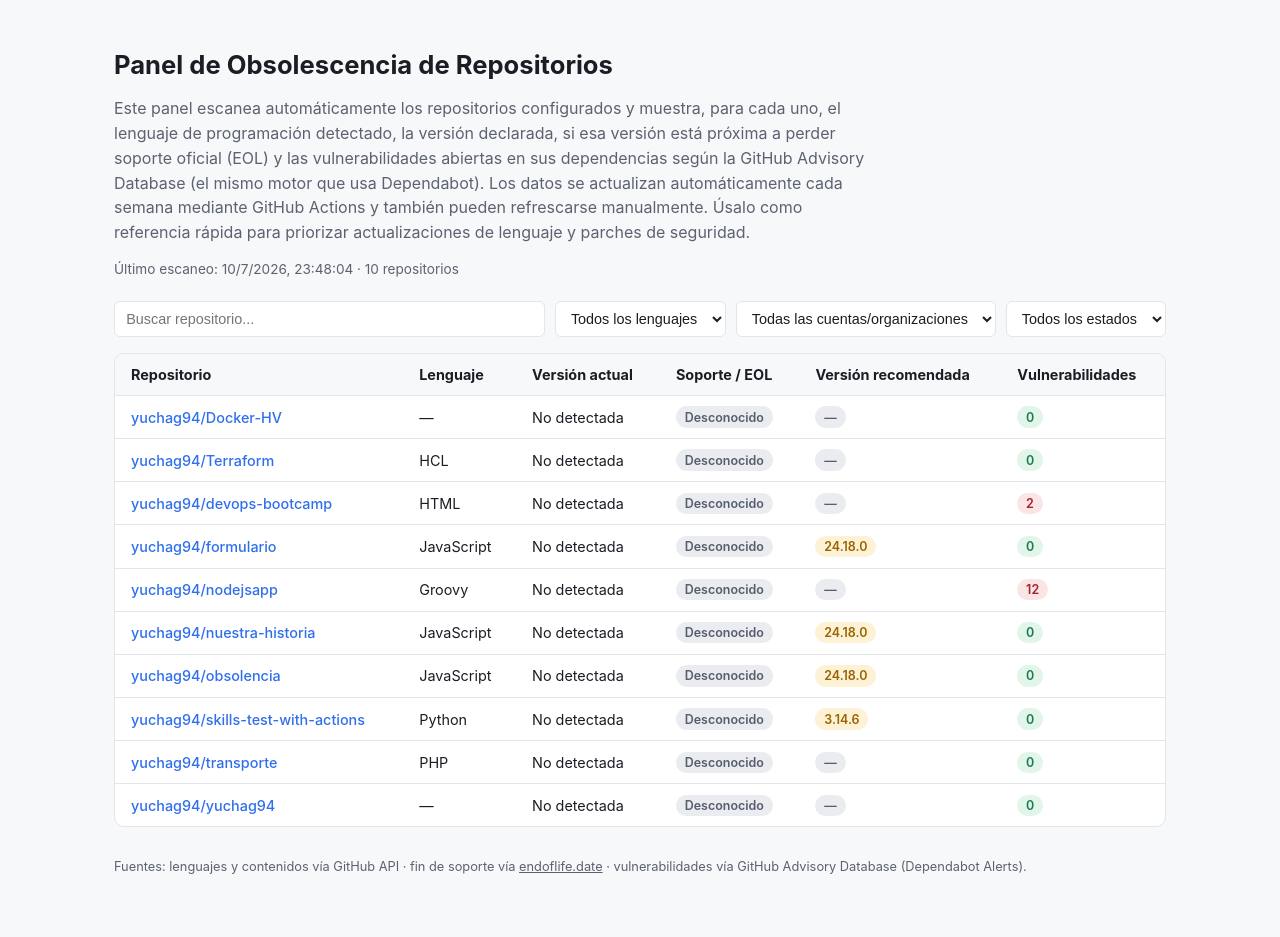
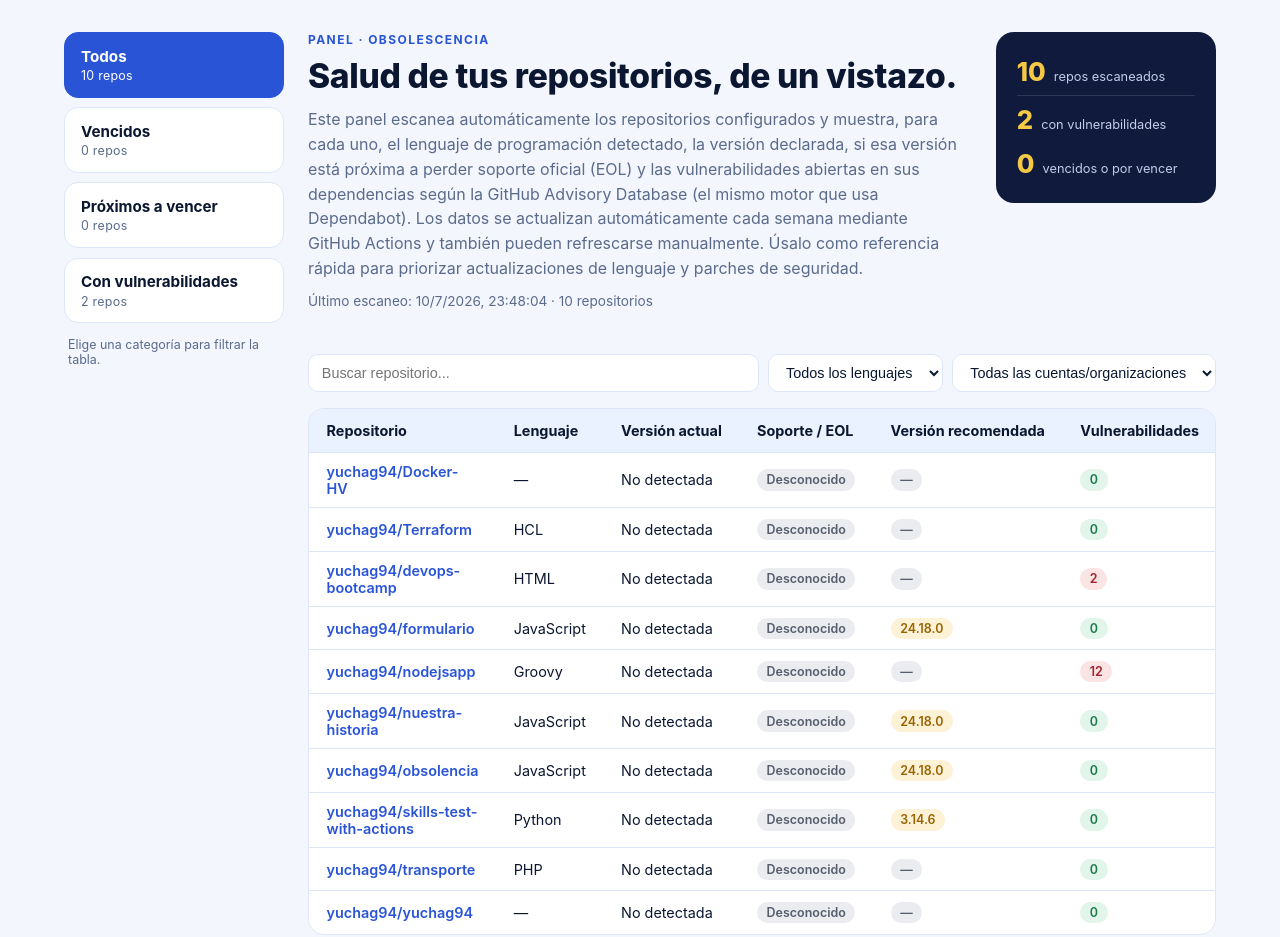
Before and after one commit to yuchag94/obsolencia, a plain HTML site: page docs/index.html in a window 1280 px wide. Shown: the top 937 px of the page. Drawn offline with Linux system fonts and the light colour scheme.

Commit message:
feat: rediseño del panel con sidebar de filtros y paleta azul
Reemplaza el selector de estado por pills laterales (Todos/Vencidos/
Próximos a vencer/Con vulnerabilidades) con conteos en vivo, agrega
tarjeta de estadísticas, tipografía bold y paleta azul/blanco.

Co-Authored-By: Claude Sonnet 5 <noreply@anthropic.com>

```diff
--- a/docs/app.js
+++ b/docs/app.js
@@ -8,6 +8,11 @@ const STATUS_LABELS = {
 let allRepos = [];
 let sortKey = "fullName";
 let sortDir = 1;
+let activeFilter = "";
+
+function hasOpenVulns(repo) {
+  return Boolean(repo.vulnerabilities?.available && repo.vulnerabilities.total > 0);
+}
 
 async function init() {
   const res = await fetch("data/report.json", { cache: "no-store" });
@@ -21,11 +26,20 @@ async function init() {
 
   populateFilter("language-filter", [...new Set(allRepos.map((r) => r.language).filter(Boolean))]);
   populateFilter("owner-filter", [...new Set(allRepos.map((r) => r.owner))]);
+  populateSidebarCounts();
+  populateStatCard();
 
   document.getElementById("search").addEventListener("input", render);
   document.getElementById("language-filter").addEventListener("change", render);
   document.getElementById("owner-filter").addEventListener("change", render);
-  document.getElementById("status-filter").addEventListener("change", render);
+
+  document.querySelectorAll(".pill-tab").forEach((tab) => {
+    tab.addEventListener("click", () => {
+      activeFilter = tab.dataset.filter;
+      document.querySelectorAll(".pill-tab").forEach((t) => t.classList.toggle("active", t === tab));
+      render();
+    });
+  });
 
   document.querySelectorAll("th[data-sort]").forEach((th) => {
     th.addEventListener("click", () => {
@@ -40,6 +54,27 @@ async function init() {
   });
 
   render();
+}
+
+function populateSidebarCounts() {
+  const counts = {
+    all: allRepos.length,
+    eol: allRepos.filter((r) => r.eol?.status === "eol").length,
+    "near-eol": allRepos.filter((r) => r.eol?.status === "near-eol").length,
+    "has-vulns": allRepos.filter(hasOpenVulns).length,
+  };
+  for (const [key, count] of Object.entries(counts)) {
+    const el = document.querySelector(`[data-count="${key}"]`);
+    if (el) el.textContent = `${count} repo${count === 1 ? "" : "s"}`;
+  }
+}
+
+function populateStatCard() {
+  document.getElementById("stat-total").textContent = allRepos.length;
+  document.getElementById("stat-vulns").textContent = allRepos.filter(hasOpenVulns).length;
+  document.getElementById("stat-eol").textContent = allRepos.filter(
+    (r) => r.eol?.status === "eol" || r.eol?.status === "near-eol"
+  ).length;
 }
 
 function populateFilter(id, values) {
@@ -63,13 +98,13 @@ function render() {
   const search = document.getElementById("search").value.trim().toLowerCase();
   const language = document.getElementById("language-filter").value;
   const owner = document.getElementById("owner-filter").value;
-  const status = document.getElementById("status-filter").value;
 
   const filtered = allRepos.filter((repo) => {
     if (search && !repo.fullName.toLowerCase().includes(search)) return false;
     if (language && repo.language !== language) return false;
     if (owner && repo.owner !== owner) return false;
-    if (status && (repo.eol?.status ?? "unknown") !== status) return false;
+    if (activeFilter === "has-vulns" && !hasOpenVulns(repo)) return false;
+    if ((activeFilter === "eol" || activeFilter === "near-eol") && repo.eol?.status !== activeFilter) return false;
     return true;
   });
 
--- a/docs/index.html
+++ b/docs/index.html
@@ -7,8 +7,32 @@
 <link rel="stylesheet" href="styles.css" />
 </head>
 <body>
+  <div class="layout">
+    <aside class="sidebar" aria-label="Filtros rápidos">
+      <button class="pill-tab active" data-filter="" type="button">
+        <span class="pill-label">Todos</span>
+        <span class="pill-caption" data-count="all">0 repos</span>
+      </button>
+      <button class="pill-tab" data-filter="eol" type="button">
+        <span class="pill-label">Vencidos</span>
+        <span class="pill-caption" data-count="eol">0 repos</span>
+      </button>
+      <button class="pill-tab" data-filter="near-eol" type="button">
+        <span class="pill-label">Próximos a vencer</span>
+        <span class="pill-caption" data-count="near-eol">0 repos</span>
+      </button>
+      <button class="pill-tab" data-filter="has-vulns" type="button">
+        <span class="pill-label">Con vulnerabilidades</span>
+        <span class="pill-caption" data-count="has-vulns">0 repos</span>
+      </button>
+      <p class="sidebar-hint">Elige una categoría para filtrar la tabla.</p>
+    </aside>
+
+    <main class="content">
       <header class="page-header">
-    <h1>Panel de Obsolescencia de Repositorios</h1>
+        <div class="page-header-text">
+          <p class="eyebrow">Panel · Obsolescencia</p>
+          <h1>Salud de tus repositorios, de un vistazo.</h1>
           <p class="description">
             Este panel escanea automáticamente los repositorios configurados y muestra,
             para cada uno, el lenguaje de programación detectado, la versión declarada,
@@ -20,6 +44,22 @@
             actualizaciones de lenguaje y parches de seguridad.
           </p>
           <p class="meta" id="generated-at">Cargando...</p>
+        </div>
+        <div class="stat-card">
+          <div class="stat-row">
+            <span class="stat-value" id="stat-total">0</span>
+            <span class="stat-label">repos escaneados</span>
+          </div>
+          <hr />
+          <div class="stat-row">
+            <span class="stat-value" id="stat-vulns">0</span>
+            <span class="stat-label">con vulnerabilidades</span>
+          </div>
+          <div class="stat-row">
+            <span class="stat-value" id="stat-eol">0</span>
+            <span class="stat-label">vencidos o por vencer</span>
+          </div>
+        </div>
       </header>
 
       <section class="controls">
@@ -29,13 +69,6 @@
         </select>
         <select id="owner-filter" aria-label="Filtrar por cuenta u organización">
           <option value="">Todas las cuentas/organizaciones</option>
-    </select>
-    <select id="status-filter" aria-label="Filtrar por estado de soporte">
-      <option value="">Todos los estados</option>
-      <option value="eol">Vencido</option>
-      <option value="near-eol">Próximo a vencer</option>
-      <option value="supported">Vigente</option>
-      <option value="unknown">Desconocido</option>
         </select>
       </section>
 
@@ -66,6 +99,8 @@
           vulnerabilidades vía GitHub Advisory Database (Dependabot Alerts).
         </p>
       </footer>
+    </main>
+  </div>
 
   <script src="app.js"></script>
 </body>
--- a/docs/styles.css
+++ b/docs/styles.css
@@ -1,10 +1,13 @@
 :root {
-  --bg: #f7f8fa;
+  --bg: #f3f6fd;
   --surface: #ffffff;
-  --text: #1a1d23;
-  --text-muted: #5b6270;
-  --border: #e2e5ea;
-  --accent: #2f6fed;
+  --text: #0b1730;
+  --text-muted: #5b6b8c;
+  --border: #dde5f9;
+  --accent: #2954d6;
+  --accent-strong: #1c3fae;
+  --accent-soft: #eaf1ff;
+  --accent-dark: #101a3d;
 
   --status-eol-bg: #fbe4e4;
   --status-eol-text: #a4232e;
@@ -18,12 +21,15 @@
 
 @media (prefers-color-scheme: dark) {
   :root {
-    --bg: #14161a;
-    --surface: #1c1f26;
-    --text: #eef0f4;
-    --text-muted: #9aa1ae;
-    --border: #2c313b;
-    --accent: #6d9bff;
+    --bg: #0a0f22;
+    --surface: #121a35;
+    --text: #eef1fb;
+    --text-muted: #93a0c2;
+    --border: #223061;
+    --accent: #6a92ff;
+    --accent-strong: #89aaff;
+    --accent-soft: #182451;
+    --accent-dark: #060a1a;
 
     --status-eol-bg: #3a1c20;
     --status-eol-text: #f2a4ab;
@@ -42,43 +48,177 @@
 
 body {
   margin: 0;
-  padding: 2rem 1.5rem 3rem;
   background: var(--bg);
   color: var(--text);
   font-family: -apple-system, BlinkMacSystemFont, "Segoe UI", Roboto, sans-serif;
-  max-width: 1100px;
+}
+
+.layout {
+  display: flex;
+  align-items: flex-start;
+  gap: 1.5rem;
+  max-width: 1200px;
   margin-inline: auto;
+  padding: 2rem 1.5rem 3rem;
+}
+
+/* Sidebar */
+
+.sidebar {
+  flex: 0 0 220px;
+  position: sticky;
+  top: 2rem;
+  display: flex;
+  flex-direction: column;
+  gap: 0.6rem;
+}
+
+.pill-tab {
+  display: flex;
+  flex-direction: column;
+  align-items: flex-start;
+  gap: 0.15rem;
+  width: 100%;
+  text-align: left;
+  padding: 0.85rem 1rem;
+  border: 1px solid var(--border);
+  border-radius: 14px;
+  background: var(--surface);
+  color: var(--text);
+  cursor: pointer;
+  font-family: inherit;
+  transition: background 0.15s ease, border-color 0.15s ease, transform 0.1s ease;
+}
+
+.pill-tab:hover {
+  border-color: var(--accent);
+  transform: translateY(-1px);
+}
+
+.pill-tab .pill-label {
+  font-weight: 700;
+  font-size: 0.95rem;
+}
+
+.pill-tab .pill-caption {
+  font-size: 0.78rem;
+  color: var(--text-muted);
+  letter-spacing: 0.02em;
+}
+
+.pill-tab.active {
+  background: var(--accent);
+  border-color: var(--accent);
+}
+
+.pill-tab.active .pill-label,
+.pill-tab.active .pill-caption {
+  color: #ffffff;
+}
+
+.sidebar-hint {
+  font-size: 0.78rem;
+  color: var(--text-muted);
+  padding: 0 0.25rem;
+  margin-top: 0.25rem;
+}
+
+/* Main content */
+
+.content {
+  flex: 1 1 auto;
+  min-width: 0;
+}
+
+.page-header {
+  display: flex;
+  justify-content: space-between;
+  align-items: flex-start;
+  gap: 2rem;
+  flex-wrap: wrap;
+}
+
+.page-header-text {
+  flex: 1 1 420px;
+  min-width: 280px;
+}
+
+.eyebrow {
+  text-transform: uppercase;
+  letter-spacing: 0.12em;
+  font-size: 0.75rem;
+  font-weight: 700;
+  color: var(--accent);
+  margin: 0 0 0.6rem;
 }
 
 .page-header h1 {
-  font-size: 1.6rem;
-  margin-bottom: 0.5rem;
+  font-size: 2.1rem;
+  font-weight: 800;
+  letter-spacing: -0.01em;
+  line-height: 1.15;
+  margin: 0 0 0.75rem;
 }
 
 .description {
   color: var(--text-muted);
   line-height: 1.55;
-  max-width: 75ch;
+  max-width: 65ch;
+  margin: 0;
 }
 
 .meta {
   color: var(--text-muted);
   font-size: 0.85rem;
-  margin-top: 0.5rem;
+  margin-top: 0.75rem;
 }
+
+.stat-card {
+  flex: 0 0 220px;
+  background: var(--accent-dark);
+  border-radius: 18px;
+  padding: 1.1rem 1.3rem;
+  color: #ffffff;
+}
+
+.stat-row {
+  display: flex;
+  align-items: baseline;
+  gap: 0.5rem;
+  padding: 0.4rem 0;
+}
+
+.stat-value {
+  font-size: 1.6rem;
+  font-weight: 800;
+  color: #f5c944;
+}
+
+.stat-label {
+  font-size: 0.8rem;
+  color: #c3cbe8;
+}
+
+.stat-card hr {
+  border: none;
+  border-top: 1px solid rgba(255, 255, 255, 0.12);
+  margin: 0.1rem 0;
+}
+
+/* Controls */
 
 .controls {
   display: flex;
   flex-wrap: wrap;
   gap: 0.6rem;
-  margin: 1.5rem 0 1rem;
+  margin: 2rem 0 1rem;
 }
 
 .controls input,
 .controls select {
-  padding: 0.5rem 0.7rem;
+  padding: 0.55rem 0.8rem;
   border: 1px solid var(--border);
-  border-radius: 6px;
+  border-radius: 10px;
   background: var(--surface);
   color: var(--text);
   font-size: 0.9rem;
@@ -88,10 +228,12 @@ body {
   flex: 1 1 240px;
 }
 
+/* Table */
+
 .table-wrapper {
   overflow-x: auto;
   border: 1px solid var(--border);
-  border-radius: 10px;
+  border-radius: 16px;
   background: var(--surface);
 }
 
@@ -103,12 +245,13 @@ table {
 
 thead th {
   text-align: left;
-  padding: 0.75rem 1rem;
-  background: var(--bg);
+  padding: 0.8rem 1.1rem;
+  background: var(--accent-soft);
   border-bottom: 1px solid var(--border);
   cursor: pointer;
   white-space: nowrap;
   user-select: none;
+  font-weight: 700;
 }
 
 thead th:hover {
@@ -116,7 +259,7 @@ thead th:hover {
 }
 
 tbody td {
-  padding: 0.65rem 1rem;
+  padding: 0.65rem 1.1rem;
   border-bottom: 1px solid var(--border);
   vertical-align: middle;
 }
@@ -126,13 +269,13 @@ tbody tr:last-child td {
 }
 
 tbody tr:hover {
-  background: color-mix(in srgb, var(--accent) 6%, transparent);
+  background: var(--accent-soft);
 }
 
 td a {
   color: var(--accent);
   text-decoration: none;
-  font-weight: 500;
+  font-weight: 600;
 }
 
 td a:hover {
@@ -141,7 +284,7 @@ td a:hover {
 
 .badge {
   display: inline-block;
-  padding: 0.2rem 0.55rem;
+  padding: 0.2rem 0.6rem;
   border-radius: 999px;
   font-size: 0.78rem;
   font-weight: 600;
@@ -183,3 +326,25 @@ td a:hover {
 .page-footer a {
   color: inherit;
 }
+
+@media (max-width: 860px) {
+  .layout {
+    flex-direction: column;
+    align-items: stretch;
+  }
+
+  .sidebar {
+    position: static;
+    flex-direction: row;
+    flex-wrap: wrap;
+    width: 100%;
+  }
+
+  .pill-tab {
+    flex: 1 1 45%;
+  }
+
+  .stat-card {
+    flex-basis: 100%;
+  }
+}
```
Lines whose indentation alone changed are shown as unchanged.
